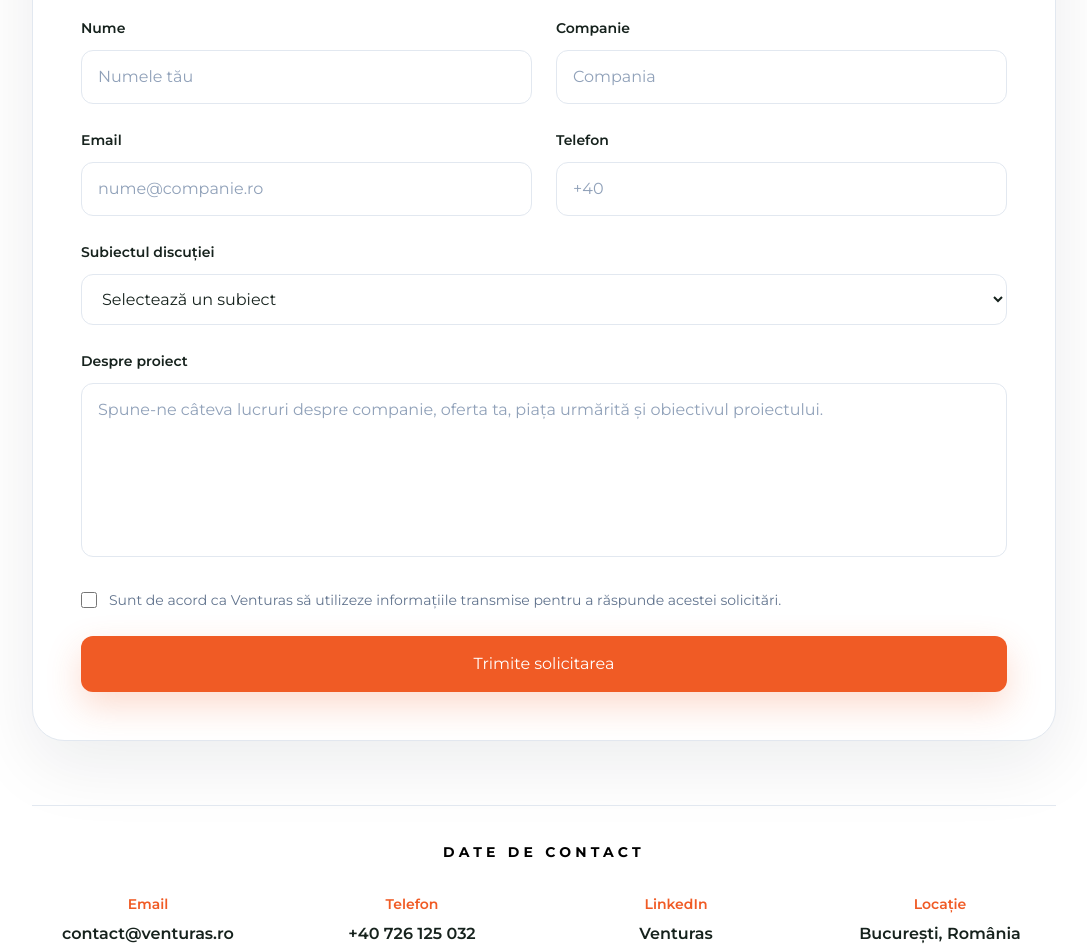
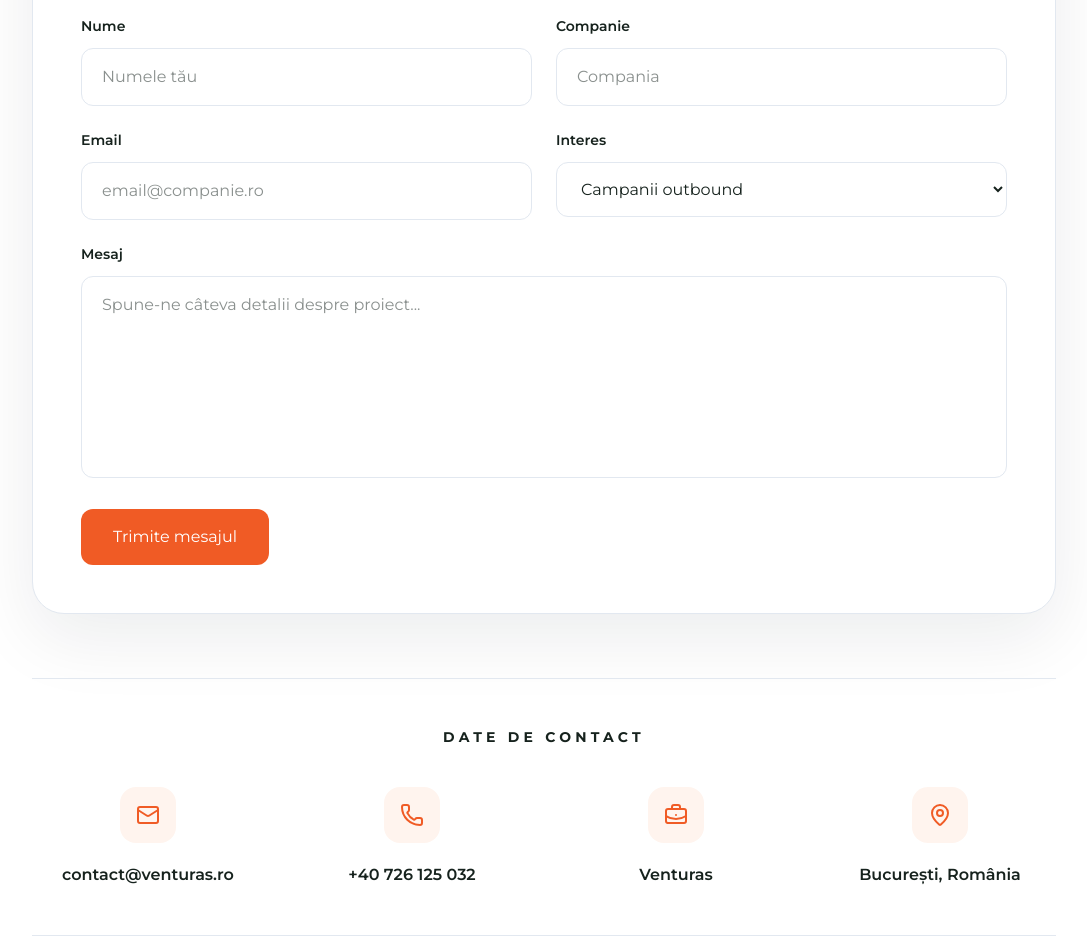
Before and after one commit to teodortabirca-creator/Venturas, a Next.js app: page /contact in a window 1280 px wide. Shown: the part 780-1732 px from the top of the page, without its empty margins (96-1183 px from the left). Built offline with nearby package versions, Linux system fonts and the light colour scheme.

Commit message:
Improve contact section with clickable icons

```diff
--- a/pages/contact.tsx
+++ b/pages/contact.tsx
@@ -1,29 +1,31 @@
 import Head from "next/head";
 import Link from "next/link";
 import { FormEvent, useState } from "react";
+import { BriefcaseBusiness, Mail, MapPin, Phone } from "lucide-react";
+
 import Footer from "../components/Footer";
 import Navbar from "../components/Navbar";
 
 const contactDetails = [
   {
-    label: "Email",
+    icon: Mail,
     value: "contact@venturas.ro",
     href: "mailto:contact@venturas.ro",
   },
   {
-    label: "Telefon",
+    icon: Phone,
     value: "+40 726 125 032",
     href: "tel:+40726125032",
   },
   {
-    label: "LinkedIn",
+    icon: BriefcaseBusiness,
     value: "Venturas",
     href: "https://www.linkedin.com/company/127213952",
   },
   {
-    label: "Locație",
+    icon: MapPin,
     value: "București, România",
-    href: null,
+    href: "https://maps.google.com/?q=Bucharest,Romania",
   },
 ];
 
@@ -47,8 +49,9 @@ const handleSubmit = async (event: FormEvent<HTMLFormElement>) => {
     const data = {
       name: (form.elements.namedItem("name") as HTMLInputElement).value,
       email: (form.elements.namedItem("email") as HTMLInputElement).value,
-    company: (form.elements.namedItem("company") as HTMLInputElement)?.value,
-    message: (form.elements.namedItem("message") as HTMLTextAreaElement).value,
+      company: (form.elements.namedItem("company") as HTMLInputElement).value,
+      message: (form.elements.namedItem("message") as HTMLTextAreaElement)
+        .value,
     };
 
     try {
@@ -74,6 +77,7 @@ if (!response.ok) {
           ? error.message
           : "A apărut o eroare la trimiterea mesajului."
       );
+
       console.error(error);
     } finally {
       setLoading(false);
@@ -132,7 +136,11 @@ if (!response.ok) {
               {submitted ? (
                 <div className="flex min-h-[620px] flex-col items-center justify-center text-center">
                   <div className="flex h-16 w-16 items-center justify-center rounded-full bg-[#EAF4F0] text-[#00563A]">
-      <svg viewBox="0 0 24 24" fill="none" className="h-8 w-8">
+                    <svg
+                      viewBox="0 0 24 24"
+                      fill="none"
+                      className="h-8 w-8"
+                    >
                       <path
                         d="M5 12.5 9.2 17 19 7"
                         stroke="currentColor"
@@ -148,7 +156,8 @@ if (!response.ok) {
                   </h2>
 
                   <p className="mt-4 max-w-md leading-7 text-slate-600">
-      Mulțumim! Am primit solicitarea ta și revenim în cel mai scurt timp.
+                    Mulțumim! Am primit solicitarea ta și revenim în cel mai
+                    scurt timp.
                   </p>
                 </div>
               ) : (
@@ -169,11 +178,11 @@ if (!response.ok) {
                   </div>
 
                   <form onSubmit={handleSubmit} className="mt-10 space-y-6">
-                    <div className="grid gap-6 sm:grid-cols-2">
+                                        <div className="grid gap-6 md:grid-cols-2">
                       <div>
                         <label
                           htmlFor="name"
-                          className="text-sm font-semibold text-[#16221D]"
+                          className="mb-3 block text-sm font-semibold text-[#16221D]"
                         >
                           Nume
                         </label>
@@ -183,16 +192,15 @@ if (!response.ok) {
                           name="name"
                           type="text"
                           required
-                          autoComplete="name"
                           placeholder="Numele tău"
-                          className="mt-2.5 w-full rounded-xl border border-slate-200 bg-white px-4 py-3.5 text-[#16221D] outline-none transition-all placeholder:text-slate-400 focus:border-[#F05B25] focus:ring-4 focus:ring-[#F05B25]/10"
+                          className="w-full rounded-xl border border-slate-200 px-5 py-4 outline-none transition focus:border-[#F05B25]"
                         />
                       </div>
 
                       <div>
                         <label
                           htmlFor="company"
-                          className="text-sm font-semibold text-[#16221D]"
+                          className="mb-3 block text-sm font-semibold text-[#16221D]"
                         >
                           Companie
                         </label>
@@ -201,19 +209,17 @@ if (!response.ok) {
                           id="company"
                           name="company"
                           type="text"
-                          required
-                          autoComplete="organization"
                           placeholder="Compania"
-                          className="mt-2.5 w-full rounded-xl border border-slate-200 bg-white px-4 py-3.5 text-[#16221D] outline-none transition-all placeholder:text-slate-400 focus:border-[#F05B25] focus:ring-4 focus:ring-[#F05B25]/10"
+                          className="w-full rounded-xl border border-slate-200 px-5 py-4 outline-none transition focus:border-[#F05B25]"
                         />
                       </div>
                     </div>
 
-                    <div className="grid gap-6 sm:grid-cols-2">
+                    <div className="grid gap-6 md:grid-cols-2">
                       <div>
                         <label
                           htmlFor="email"
-                          className="text-sm font-semibold text-[#16221D]"
+                          className="mb-3 block text-sm font-semibold text-[#16221D]"
                         >
                           Email
                         </label>
@@ -223,126 +229,90 @@ if (!response.ok) {
                           name="email"
                           type="email"
                           required
-                          autoComplete="email"
-                          placeholder="nume@companie.ro"
-                          className="mt-2.5 w-full rounded-xl border border-slate-200 bg-white px-4 py-3.5 text-[#16221D] outline-none transition-all placeholder:text-slate-400 focus:border-[#F05B25] focus:ring-4 focus:ring-[#F05B25]/10"
+                          placeholder="email@companie.ro"
+                          className="w-full rounded-xl border border-slate-200 px-5 py-4 outline-none transition focus:border-[#F05B25]"
                         />
                       </div>
 
                       <div>
-                        <label
-                          htmlFor="phone"
-                          className="text-sm font-semibold text-[#16221D]"
-                        >
-                          Telefon
+                        <label className="mb-3 block text-sm font-semibold text-[#16221D]">
+                          Interes
                         </label>
 
-                        <input
-                          id="phone"
-                          name="phone"
-                          type="tel"
-                          autoComplete="tel"
-                          placeholder="+40"
-                          className="mt-2.5 w-full rounded-xl border border-slate-200 bg-white px-4 py-3.5 text-[#16221D] outline-none transition-all placeholder:text-slate-400 focus:border-[#F05B25] focus:ring-4 focus:ring-[#F05B25]/10"
-                        />
+                        <select
+                          name="topic"
+                          className="w-full rounded-xl border border-slate-200 bg-white px-5 py-4 outline-none transition focus:border-[#F05B25]"
+                        >
+                          {discussionTopics.map((topic) => (
+                            <option key={topic}>{topic}</option>
+                          ))}
+                        </select>
                       </div>
                     </div>
 
                     <div>
                       <label
-                        htmlFor="topic"
-                        className="text-sm font-semibold text-[#16221D]"
+                        htmlFor="message"
+                        className="mb-3 block text-sm font-semibold text-[#16221D]"
                       >
-                        Subiectul discuției
-                      </label>
-
-                      <select
-                        id="topic"
-                        name="topic"
-                        required
-                        defaultValue=""
-                        className="mt-2.5 w-full rounded-xl border border-slate-200 bg-white px-4 py-3.5 text-[#16221D] outline-none transition-all focus:border-[#F05B25] focus:ring-4 focus:ring-[#F05B25]/10"
-                      >
-                        <option value="" disabled>
-                          Selectează un subiect
-                        </option>
-
-                        {discussionTopics.map((topic) => (
-                          <option key={topic} value={topic}>
-                            {topic}
-                          </option>
-                        ))}
-                      </select>
-                    </div>
-
-                    <div>
-                      <label
-                        htmlFor="message"
-                        className="text-sm font-semibold text-[#16221D]"
-                      >
-                        Despre proiect
+                        Mesaj
                       </label>
 
                       <textarea
                         id="message"
                         name="message"
                         required
-                        rows={6}
-                        placeholder="Spune-ne câteva lucruri despre companie, oferta ta, piața urmărită și obiectivul proiectului."
-                        className="mt-2.5 w-full resize-none rounded-xl border border-slate-200 bg-white px-4 py-3.5 text-[#16221D] outline-none transition-all placeholder:text-slate-400 focus:border-[#F05B25] focus:ring-4 focus:ring-[#F05B25]/10"
+                        rows={7}
+                        placeholder="Spune-ne câteva detalii despre proiect..."
+                        className="w-full resize-none rounded-xl border border-slate-200 px-5 py-4 outline-none transition focus:border-[#F05B25]"
                       />
                     </div>
 
-                    <label className="flex items-start gap-3">
-                      <input
-                        type="checkbox"
-                        required
-                        className="mt-1 h-4 w-4 rounded border-slate-300 text-[#F05B25] focus:ring-[#F05B25]"
-                      />
-
-                      <span className="text-sm leading-6 text-slate-500">
-                        Sunt de acord ca Venturas să utilizeze informațiile
-                        transmise pentru a răspunde acestei solicitări.
-                      </span>
-                    </label>
-
                     <button
                       type="submit"
-                      className="inline-flex w-full items-center justify-center rounded-xl bg-[#F05B25] px-6 py-4 font-semibold text-white shadow-[0_14px_35px_rgba(240,91,37,0.22)] transition-all duration-300 hover:-translate-y-0.5 hover:bg-[#D94F1C] hover:shadow-[0_18px_40px_rgba(240,91,37,0.3)] focus-visible:outline-none focus-visible:ring-2 focus-visible:ring-[#F05B25] focus-visible:ring-offset-2"
+                      disabled={loading}
+                      className="inline-flex items-center justify-center rounded-xl bg-[#F05B25] px-8 py-4 font-semibold text-white transition hover:bg-[#D94F1C] disabled:cursor-not-allowed disabled:opacity-60"
                     >
-                      Trimite solicitarea
+                      {loading ? "Se trimite..." : "Trimite mesajul"}
                     </button>
                   </form>
                 </>
               )}
             </div>
 
-            <div className="mt-16 border-y border-slate-200 py-9">
-              <p className="text-center text-sm font-bold uppercase tracking-[0.3em] text-black">
+            <div className="mt-16 border-y border-slate-200 py-12">
+              <h3 className="mb-10 text-center text-sm font-bold uppercase tracking-[0.3em] text-[#16221D]">
                 Date de contact
+              </h3>
+
+              <div className="grid gap-8 sm:grid-cols-2 lg:grid-cols-4">
+                {contactDetails.map((item) => {
+                  const Icon = item.icon;
+
+                  return (
+                    <a
+                      key={item.value}
+                      href={item.href}
+                      target={
+                        item.href.startsWith("http") ? "_blank" : undefined
+                      }
+                      rel={
+                        item.href.startsWith("http")
+                          ? "noopener noreferrer"
+                          : undefined
+                      }
+                      className="group flex flex-col items-center text-center transition"
+                    >
+                      <div className="flex h-14 w-14 items-center justify-center rounded-2xl bg-[#FFF4EE] text-[#F05B25] transition-all duration-300 group-hover:scale-105 group-hover:bg-[#F05B25] group-hover:text-white">
+                        <Icon size={24} strokeWidth={2} />
+                      </div>
+
+                      <p className="mt-5 font-semibold text-[#16221D]">
+                        {item.value}
                       </p>
-
-              <div className="mt-8 grid gap-8 sm:grid-cols-2 lg:grid-cols-4">
-                {contactDetails.map((detail) => (
-                  <div key={detail.label} className="text-center">
-                    <span className="block text-sm font-semibold text-[#F05B25]">
-                      {detail.label}
-                    </span>
-
-                    {detail.href ? (
-                      <Link
-                        href={detail.href}
-                        className="mt-2 inline-block font-semibold text-[#16221D] transition-colors hover:text-[#F05B25]"
-                      >
-                        {detail.value}
-                      </Link>
-                    ) : (
-                      <span className="mt-2 block font-semibold text-[#16221D]">
-                        {detail.value}
-                      </span>
-                    )}
-                  </div>
-                ))}
+                    </a>
+                  );
+                })}
               </div>
             </div>
           </div>
```
Lines whose indentation alone changed are shown as unchanged.
